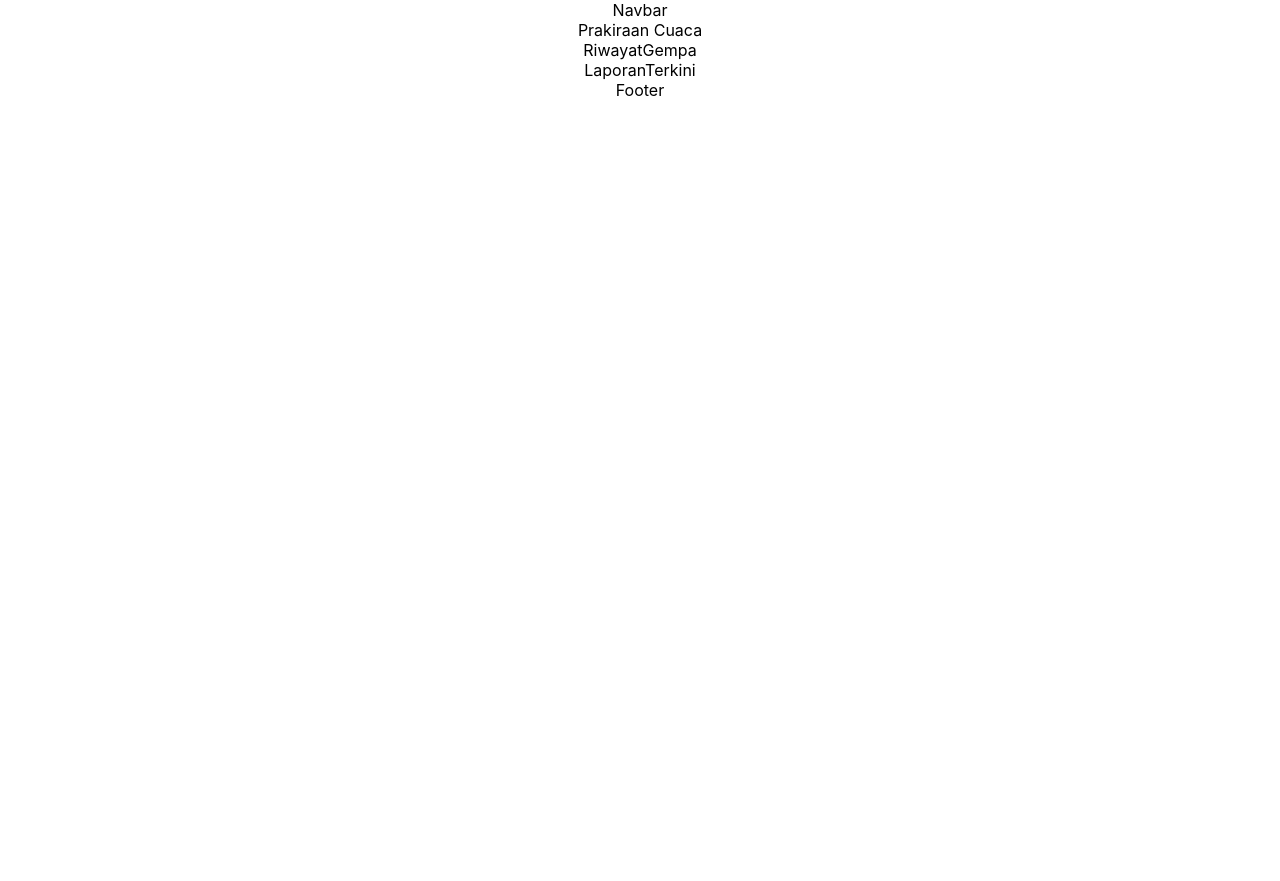
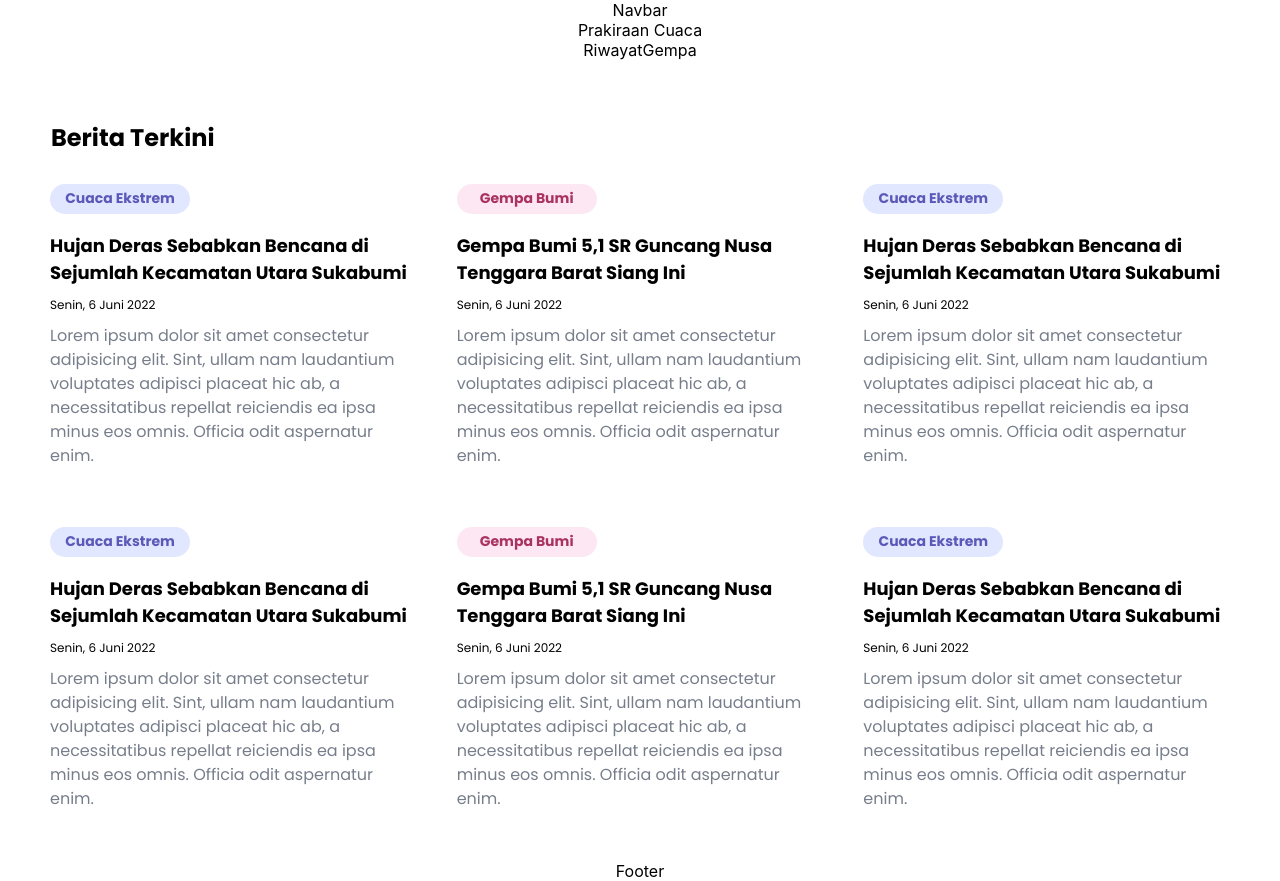
Before and after one commit to devardha/disaster-management, a React (Create React App) app: page / in a window 1280 px wide. Before the commit the page ends 800 px from the top, so only its background shows below. Built offline with nearby package versions, Linux system fonts and the light colour scheme.

Commit message:
add laporan terkini

```diff
--- a/package.json
+++ b/package.json
@@ -10,10 +10,11 @@
     "@types/node": "^16.11.39",
     "@types/react": "^18.0.12",
     "@types/react-dom": "^18.0.5",
+    "bootstrap": "^5.1.3",
     "react": "^18.1.0",
     "react-dom": "^18.1.0",
     "react-router-dom": "^6.3.0",
-    "react-scripts": "5.0.1",
+    "react-scripts": "^5.0.1",
     "typescript": "^4.7.3",
     "web-vitals": "^2.1.4"
   },
--- a/src/components/LaporanTerkini.tsx
+++ /dev/null
@@ -1,5 +0,0 @@
-const LaporanTerkini = () => {
-	return <div>LaporanTerkini</div>;
-};
-
-export default LaporanTerkini;
--- /dev/null
+++ b/src/components/LaporanTerkini/LaporanTerkini.css
@@ -0,0 +1,89 @@
+@import url('https://fonts.googleapis.com/css?family=Poppins:400,700,900');
+
+.all-berita {
+    margin: 50px 50px;
+}
+
+.berita {
+    text-align: left;
+    font-family: 'Poppins';
+    font-style: normal;
+    font-weight: 700;
+    font-size: 24px;
+    padding: 10px 1px;
+}
+
+.news-warp-grid {
+    display: grid;
+    grid-template-columns: auto auto auto;
+    gap: 40px;
+}
+
+.news-grid {
+    text-align: left;
+}
+
+.news-event-cuaca h4 {
+    text-align: center;
+    font-family: 'Poppins';
+    font-style: normal;
+    font-weight: 600;
+    font-size: 14px;
+    line-height: 27px;
+    color: #5C58B8;
+    border-radius: 38px;
+    background: #E0E7FF;
+    box-sizing: border-box;
+    width: 140px;
+    height: 30px;
+    padding: 1px;
+}
+
+.news-event-gempa h4 {
+    text-align: center;
+    font-family: 'Poppins';
+    font-style: normal;
+    font-weight: 600;
+    font-size: 14px;
+    line-height: 27px;
+    color: #A93261;
+    border-radius: 38px;
+    background: #FCE7F3;
+    box-sizing: border-box;
+    width: 140px;
+    height: 30px;
+    padding: 1px;
+}
+
+.news-title {
+    font-family: 'Poppins';
+    font-style: normal;
+    font-weight: 600;
+    font-size: 18px;
+    line-height: 27px;
+    color: #000000;
+    margin-bottom: 10px;
+}
+
+.news-title:hover {
+    color: #5C58B8;
+}
+
+.news-date {
+    font-family: 'Poppins';
+    font-style: normal;
+    font-weight: 400;
+    font-size: 12px;
+    line-height: 18px;
+    color: #000000;
+    margin-bottom: 10px;
+}
+
+.news-article {
+    font-family: 'Poppins';
+    font-style: normal;
+    font-weight: 400;
+    font-size: 16px;
+    line-height: 24px;
+    color: #777E8B;
+}
--- /dev/null
+++ b/src/components/LaporanTerkini/LaporanTerkini.tsx
@@ -0,0 +1,73 @@
+import "./LaporanTerkini.css";
+
+const LaporanTerkini = () => {
+	return (
+		<div className="all-berita">
+			<div className="berita">Berita Terkini</div>
+			<div className="news-warp-grid">
+				<div className="col-nw1">
+					<div className="news-grid">
+							<div className="news-event-cuaca">
+								<h4>Cuaca Ekstrem</h4>
+							</div>
+							<div className="news-title">Hujan Deras Sebabkan Bencana di Sejumlah Kecamatan Utara Sukabumi</div>
+							<div className="news-date">Senin, 6 Juni 2022</div>
+							<div className="news-article">Lorem ipsum dolor sit amet consectetur adipisicing elit. Sint, ullam nam laudantium voluptates adipisci placeat hic ab, a necessitatibus repellat reiciendis ea ipsa minus eos omnis. Officia odit aspernatur enim.</div>
+					</div>
+				</div>
+				<div className="col-nw1">
+					<div className="news-grid">
+							<div className="news-event-gempa">
+								<h4>Gempa Bumi</h4>
+							</div>
+							<div className="news-title">Gempa Bumi 5,1 SR Guncang Nusa Tenggara Barat Siang Ini</div>
+							<div className="news-date">Senin, 6 Juni 2022</div>
+							<div className="news-article">Lorem ipsum dolor sit amet consectetur adipisicing elit. Sint, ullam nam laudantium voluptates adipisci placeat hic ab, a necessitatibus repellat reiciendis ea ipsa minus eos omnis. Officia odit aspernatur enim.</div>
+					</div>
+				</div>
+				<div className="col-nw1">
+					<div className="news-grid">
+							<div className="news-event-cuaca">
+								<h4>Cuaca Ekstrem</h4>
+							</div>
+							<div className="news-title">Hujan Deras Sebabkan Bencana di Sejumlah Kecamatan Utara Sukabumi</div>
+							<div className="news-date">Senin, 6 Juni 2022</div>
+							<div className="news-article">Lorem ipsum dolor sit amet consectetur adipisicing elit. Sint, ullam nam laudantium voluptates adipisci placeat hic ab, a necessitatibus repellat reiciendis ea ipsa minus eos omnis. Officia odit aspernatur enim.</div>
+					</div>
+				</div>
+				<div className="col-nw1">
+					<div className="news-grid">
+							<div className="news-event-cuaca">
+								<h4>Cuaca Ekstrem</h4>
+							</div>
+							<div className="news-title">Hujan Deras Sebabkan Bencana di Sejumlah Kecamatan Utara Sukabumi</div>
+							<div className="news-date">Senin, 6 Juni 2022</div>
+							<div className="news-article">Lorem ipsum dolor sit amet consectetur adipisicing elit. Sint, ullam nam laudantium voluptates adipisci placeat hic ab, a necessitatibus repellat reiciendis ea ipsa minus eos omnis. Officia odit aspernatur enim.</div>
+					</div>
+				</div>
+				<div className="col-nw1">
+					<div className="news-grid">
+							<div className="news-event-gempa">
+								<h4>Gempa Bumi</h4>
+							</div>
+							<div className="news-title">Gempa Bumi 5,1 SR Guncang Nusa Tenggara Barat Siang Ini</div>
+							<div className="news-date">Senin, 6 Juni 2022</div>
+							<div className="news-article">Lorem ipsum dolor sit amet consectetur adipisicing elit. Sint, ullam nam laudantium voluptates adipisci placeat hic ab, a necessitatibus repellat reiciendis ea ipsa minus eos omnis. Officia odit aspernatur enim.</div>
+					</div>
+				</div>
+				<div className="col-nw1">
+					<div className="news-grid">
+							<div className="news-event-cuaca">
+								<h4>Cuaca Ekstrem</h4>
+							</div>
+							<div className="news-title">Hujan Deras Sebabkan Bencana di Sejumlah Kecamatan Utara Sukabumi</div>
+							<div className="news-date">Senin, 6 Juni 2022</div>
+							<div className="news-article">Lorem ipsum dolor sit amet consectetur adipisicing elit. Sint, ullam nam laudantium voluptates adipisci placeat hic ab, a necessitatibus repellat reiciendis ea ipsa minus eos omnis. Officia odit aspernatur enim.</div>
+					</div>
+				</div>
+			</div>
+		</div>
+	)
+};
+
+export default LaporanTerkini;
--- a/src/pages/Home.tsx
+++ b/src/pages/Home.tsx
@@ -1,5 +1,5 @@
 import Footer from "../components/Footer";
-import LaporanTerkini from "../components/LaporanTerkini";
+import LaporanTerkini from "../components/LaporanTerkini/LaporanTerkini";
 import Navbar from "../components/Navbar";
 import PrakiraanCuaca from "../components/PrakiraanCuaca";
 import RiwayatGempa from "../components/RiwayatGempa";
```
Also changed, not shown: 1 other file (tests, documents, lock files or other folders).
